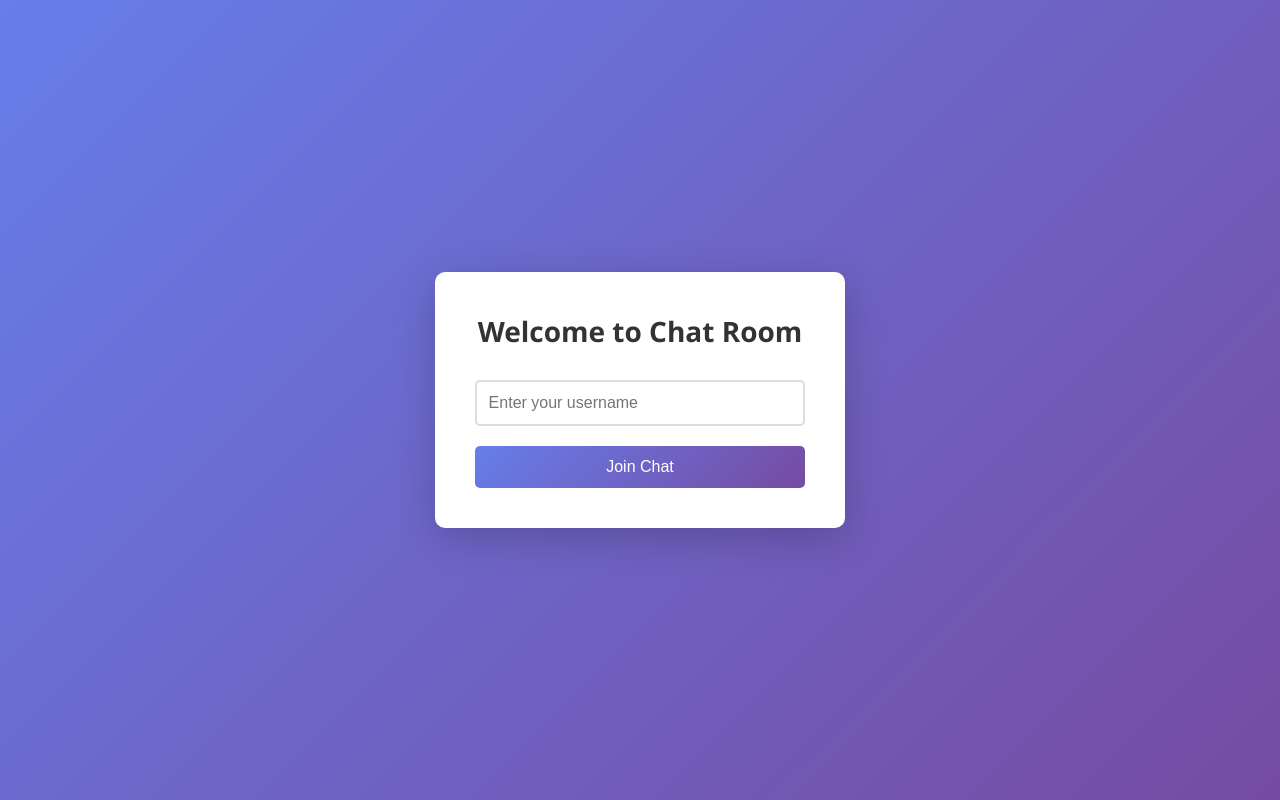
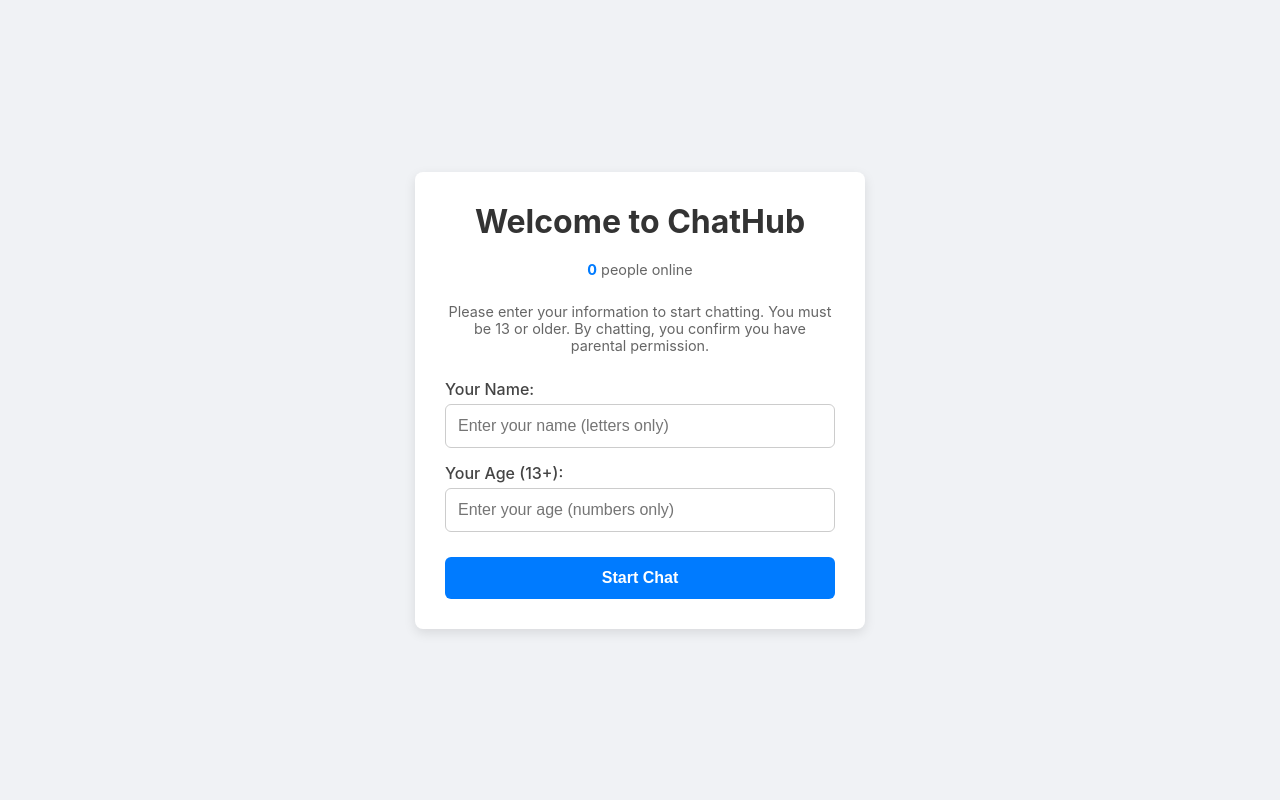
Before and after one commit to hammadkhan1233/CHITZO, a Flask app: page / in a window 1280 px wide. Run offline with Flask 3, Linux system fonts and the light colour scheme; some libraries are stand-ins or nearby versions.

Commit message:
Revamp index.html with new title and styles
Updated title and added styles for lobby and chat interface.

```diff
--- a/templates/index.html
+++ b/templates/index.html
@@ -3,43 +3,264 @@
 <head>
     <meta charset="UTF-8">
     <meta name="viewport" content="width=device-width, initial-scale=1.0">
-    <title>Chat Room</title>
-    <link rel="stylesheet" href="{{ url_for('static', filename='style.css') }}">
+    <title>ChatHub</title>
+    <style>
+        /* --- Basic Reset & Body --- */
+        * {
+            box-sizing: border-box;
+            margin: 0;
+            padding: 0;
+        }
+
+        body {
+            font-family: -apple-system, BlinkMacSystemFont, "Segoe UI", Roboto, Arial, sans-serif;
+            background-color: #f0f2f5; /* Light gray background */
+            display: flex;
+            justify-content: center;
+            align-items: center;
+            min-height: 100vh;
+            padding: 20px;
+        }
+
+        /* --- Lobby Screen --- */
+        #lobby {
+            width: 100%;
+            max-width: 450px;
+            background-color: #ffffff;
+            border-radius: 8px;
+            box-shadow: 0 4px 12px rgba(0, 0, 0, 0.1);
+            padding: 30px;
+            text-align: center;
+        }
+
+        #lobby h1 {
+            color: #333;
+            margin-bottom: 20px;
+        }
+
+        /* --- MODIFIED: 13+ Text --- */
+        #lobby p {
+            color: #666;
+            margin-bottom: 25px;
+            font-size: 0.9rem;
+        }
+
+        /* --- NEW: Online Counter Style --- */
+        #online-counter {
+            color: #555;
+            font-size: 0.95rem;
+            margin-bottom: 20px;
+            text-align: center;
+        }
+        #online-counter span {
+            color: #007bff;
+            font-weight: bold;
+        }
+
+
+        #lobby .form-group {
+            margin-bottom: 15px;
+            text-align: left;
+        }
+
+        #lobby label {
+            display: block;
+            margin-bottom: 5px;
+            font-weight: 500;
+            color: #444;
+        }
+
+        #lobby input {
+            width: 100%;
+            padding: 12px;
+            border: 1px solid #ccc;
+            border-radius: 6px;
+            font-size: 1rem;
+        }
+
+        #lobby button {
+            width: 100%;
+            padding: 12px 25px;
+            background-color: #007bff;
+            color: white;
+            border: none;
+            border-radius: 6px;
+            cursor: pointer;
+            font-weight: bold;
+            font-size: 1rem;
+            transition: background-color 0.2s ease;
+            margin-top: 10px;
+        }
+
+        #lobby button:hover {
+            background-color: #0056b3;
+        }
+
+        /* --- Chat Container --- */
+        .chat-container {
+            width: 100%;
+            max-width: 650px;
+            background-color: #ffffff;
+            border-radius: 8px;
+            box-shadow: 0 4px 12px rgba(0, 0, 0, 0.1);
+            overflow: hidden; /* Keeps rounded corners */
+            display: none; /* Hidden by default */
+            flex-direction: column;
+            height: 90vh; /* Make the container tall */
+            max-height: 700px;
+        }
+
+        /* --- Header --- */
+        .chat-container h1 {
+            background-color: #007bff;
+            color: white;
+            padding: 16px 20px;
+            font-size: 1.25rem;
+            text-align: center;
+            margin: 0;
+        }
+
+        /* --- Status Bar --- */
+        #status {
+            padding: 10px 20px;
+            font-size: 0.9rem;
+            font-weight: 500;
+            color: #555;
+            background-color: #fcfcfc;
+            border-bottom: 1px solid #eee;
+            text-align: center;
+        }
+
+        /* --- Message List (The Chat Box) --- */
+        #chat-box {
+            flex-grow: 1; /* Makes the chat box fill available space */
+            overflow-y: scroll;
+            padding: 20px;
+            background-color: #f9f9f9;
+        }
+
+        ul#messages {
+            list-style: none;
+            padding: 0;
+            display: flex;
+            flex-direction: column;
+        }
+
+        /* --- Message Bubbles --- */
+        ul#messages li {
+            padding: 10px 15px;
+            border-radius: 18px;
+            background-color: #e9e9eb; /* Neutral gray for STRANGER */
+            color: #333;
+            max-width: 80%;
+            word-wrap: break-word;
+            align-self: flex-start; /* Stranger messages on left */
+            text-align: left;
+            margin-bottom: 10px;
+            line-height: 1.4;
+        }
+
+        /* --- ADDED FOR YOUR MESSAGES --- */
+        ul#messages li.my-message {
+            background-color: #007bff; /* Blue for USER */
+            color: white;
+            align-self: flex-end; /* User messages on right */
+        }
+
+
+        /* --- Typing Status --- */
+        #typing-status {
+            font-style: italic;
+            color: #777;
+            padding: 0px 20px 10px;
+            height: 1.2em; /* Reserve space to prevent layout jump */
+        }
+
+
+        /* --- Input Area --- */
+        .input-area {
+            display: flex;
+            padding: 15px;
+            background-color: #ffffff;
+            border-top: 1px solid #ddd;
+        }
+
+        #message-input {
+            flex-grow: 1;
+            padding: 12px 18px;
+            border: 1px solid #ccc;
+            border-radius: 24px; /* Pill shape */
+            margin-right: 10px;
+            font-size: 1rem;
+        }
+
+        #message-input:focus {
+            outline: none;
+            border-color: #007bff;
+            box-shadow: 0 0 0 2px rgba(0,123,255,0.25);
+        }
+
+        #send-button {
+            padding: 12px 25px;
+            background-color: #007bff;
+            color: white;
+            border: none;
+            border-radius: 24px; /* Pill shape */
+            cursor: pointer;
+            font-weight: bold;
+            font-size: 1rem;
+            transition: background-color 0.2s ease;
+        }
+
+        #send-button:hover {
+            background-color: #0056b3;
+        }
+
+    </style>
 </head>
 <body>
-    <div class="container">
-        <!-- Login Screen -->
-        <div id="login-screen" class="login-screen">
-            <div class="login-box">
-                <h1>Welcome to Chat Room</h1>
-                <input type="text" id="username-input" placeholder="Enter your username" maxlength="20">
-                <button id="join-btn">Join Chat</button>
-            </div>
+
+    <div id="lobby">
+        <h1>Welcome to ChatHub</h1>
+
+        <p id="online-counter"><span id="user-count">0</span> people online</p>
+
+        <p>Please enter your information to start chatting. You must be 13 or older. By chatting, you confirm you have parental permission.</p>
+
+        <div class="form-group">
+            <label for="name-input">Your Name:</label>
+            <input type="text" id="name-input" placeholder="Enter your name (letters only)">
         </div>
 
-        <!-- Chat Screen -->
-        <div id="chat-screen" class="chat-screen hidden">
-            <div class="chat-header">
-                <h2>Chat Room - General</h2>
-                <div class="user-info">
-                    <span id="user-count">0 users online</span>
-                    <span id="current-user"></span>
-                </div>
-            </div>
+        <div class="form-group">
+            <label for="age-input">Your Age (13+):</label>
+            <input type="number" id="age-input" placeholder="Enter your age (numbers only)">
+        </div>
 
-            <div class="chat-container">
-                <div id="messages" class="messages"></div>
-                <div id="typing-indicator" class="typing-indicator"></div>
-            </div>
+        <button id="start-chat-button">Start Chat</button>
+    </div>
 
-            <div class="chat-input">
-                <input type="text" id="message-input" placeholder="Type a message..." maxlength="500">
-                <button id="send-btn">Send</button>
-            </div>
+
+    <div class="chat-container" id="chat-container">
+
+        <h1>ChatHub</h1>
+
+        <div id="status">Waiting for a match...</div>
+
+        <div id="chat-box">
+            <ul id="messages"></ul>
         </div>
+
+        <div id="typing-status"></div>
+
+        <div class="input-area">
+            <input type="text" id="message-input" placeholder="Type a message...">
+            <button id="send-button">Send</button>
+        </div>
+
     </div>
 
     <script src="https://cdn.socket.io/4.5.4/socket.io.min.js"></script>
-    <script src="{{ url_for('static', filename='chat.js') }}"></script>
+    <script src="/static/chat.js"></script>
 </body>
 </html>
```
